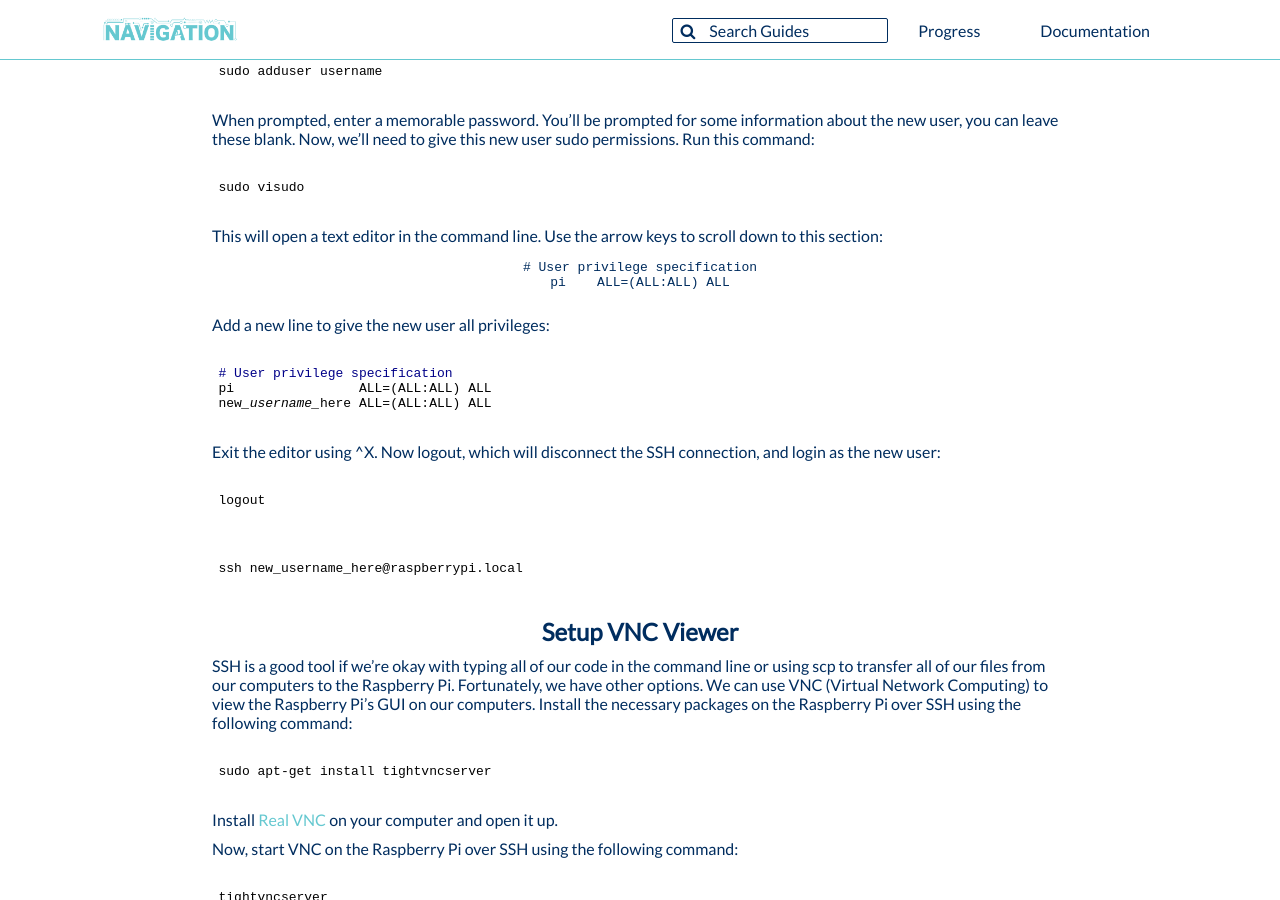
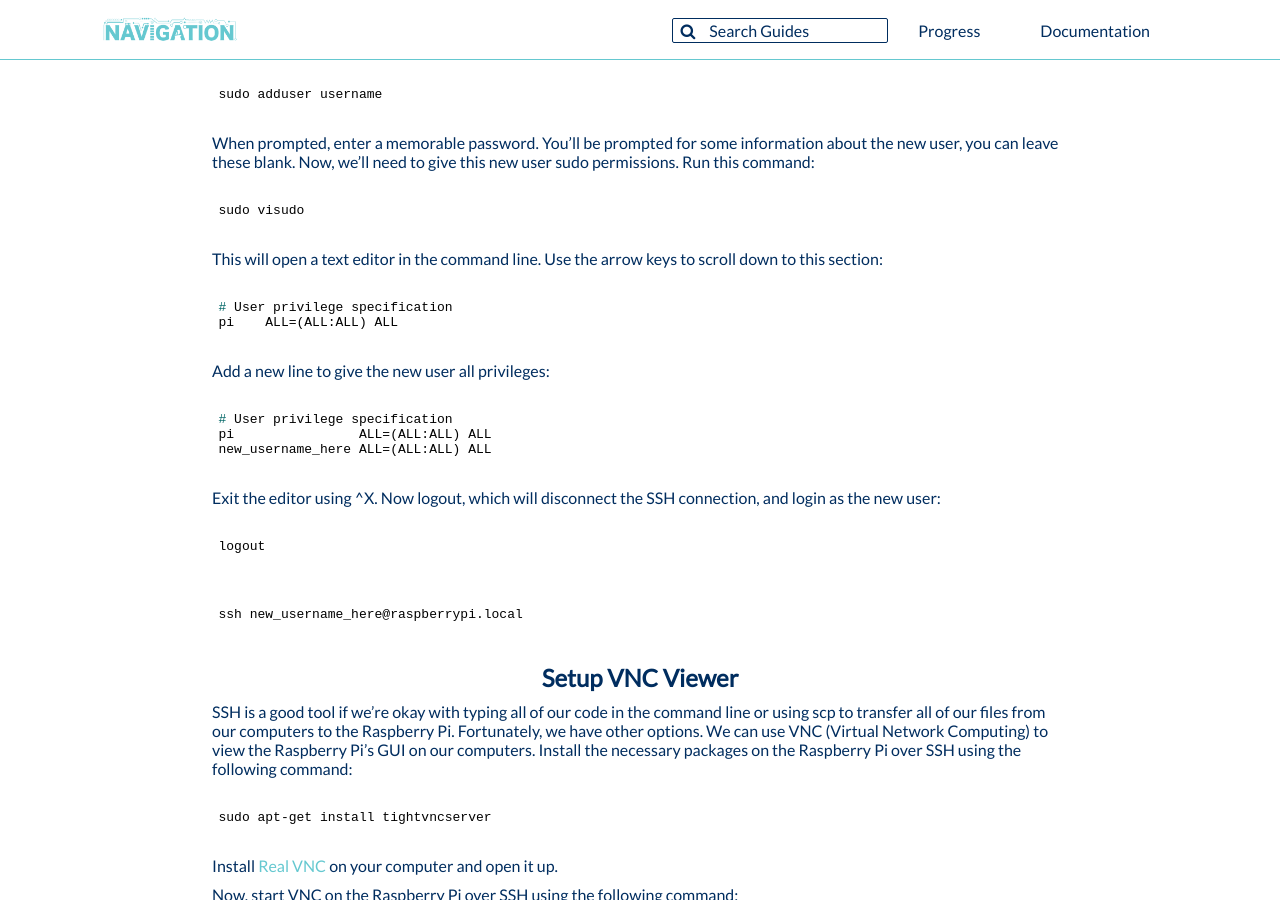
Before and after one commit to CUSail-Navigation/intrasite, a Jekyll site: the page built from _posts/2020-07-19-headless.md, in a window 1280 px wide and 900 px high, scrolled down 1357 px. Built offline with Jekyll 4.4.1, drawn with Linux system fonts in a browser that asks for light colours.

Commit message:
change classes

```diff
--- a/_posts/2020-07-19-headless.md
+++ b/_posts/2020-07-19-headless.md
@@ -23,7 +23,7 @@
 Add another file to the SD card, called __wpa_supplicant.conf__. This one should contain the following (replace the SSID and password):
 
 <pre>
-<code class="no-highlight">
+<code class="shell">
 ctrl_interface=DIR=/var/run/wpa_supplicant GROUP=netdev
 update_config=1
 country=US
@@ -96,7 +96,7 @@
 This will open a text editor in the command line. Use the arrow keys to scroll down to this section:
 
 <pre>
-<code class="no-highlight">
+<code class="shell">
 # User privilege specification
 pi    ALL=(ALL:ALL) ALL
 </code>
@@ -105,7 +105,7 @@
 Add a new line to give the new user all privileges:
 
 <pre>
-<code class="no-highlights">
+<code class="shell">
 # User privilege specification
 pi                ALL=(ALL:ALL) ALL
 new_username_here ALL=(ALL:ALL) ALL
```
